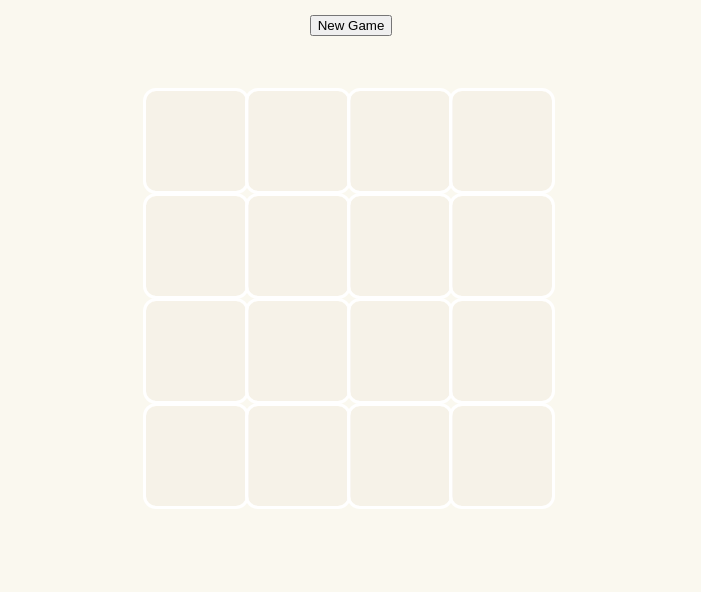
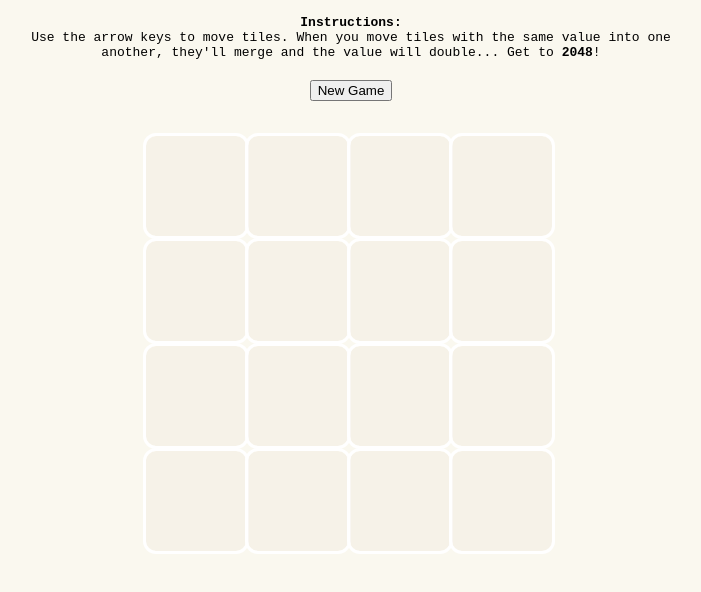
Before and after one commit to noahkrell/2048-Clone, a plain HTML site: page index.html in a window 1280 px wide. Shown: the part 50-642 px from the top of the page, without its empty margins (289-990 px from the left). Drawn offline with Linux system fonts and the light colour scheme.

Commit message:
add instructions

```diff
--- a/css/application.css
+++ b/css/application.css
@@ -2,7 +2,7 @@
   width: 410px;
   height: 400px;
   margin: auto;
-  margin-top: 50px;
+  margin-top: 30px;
   text-align: center;
   margin-bottom: 100px;
 }
@@ -30,11 +30,17 @@ body {
 #header {
   margin: auto;
   text-align: center;
+  margin-bottom: 20px;
 }
 
 .button {
   margin: auto;
   text-align: center;
+}
+
+.instructions {
+  margin-left: 300px;
+  margin-right: 300px;
 }
 
 @keyframes jello {
--- a/index.html
+++ b/index.html
@@ -14,6 +14,9 @@
 <div id="container">
   <div id="header">
     <h1>2048 Clone!</h1>
+    <div class="instructions">
+      <strong>Instructions:</strong><br>Use the arrow keys to move tiles. When you move tiles with the same value into one another, they'll merge and the value will double... Get to <strong>2048</strong>!
+    </div>
   </div>
   <div class="button">
     <button id="new-game-button">New Game</button>
```
